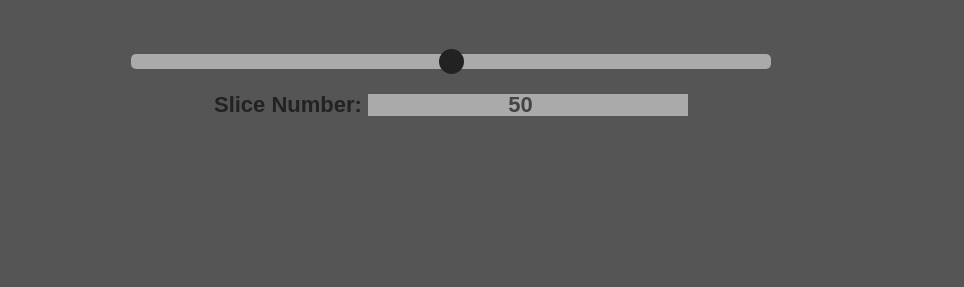
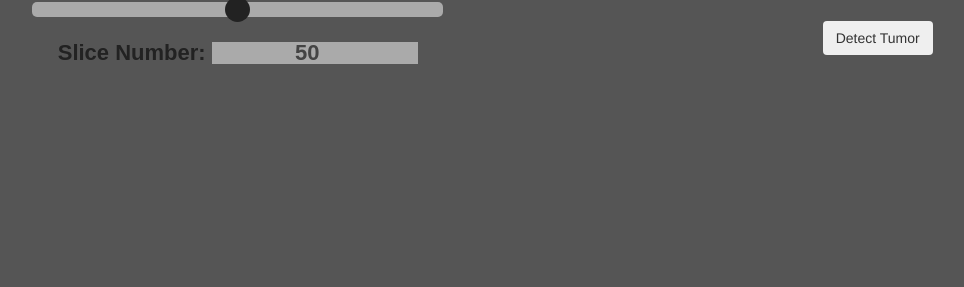
Before and after one commit to danielelisi/mri-python-processing, a Flask app: template server/templates/index.html in a window 1280 px wide. Shown: the part 513-800 px from the top of the page, without its empty margins (189-1153 px from the left). Run offline with Flask 2, Linux system fonts and the light colour scheme; the template is opened without the code that fills it: most values are stand-ins (such as "Sample title", 1, 10 or a date in 2020); some libraries are stand-ins or nearby versions.

Commit message:
Updating local repo

```diff
--- a/server/static/css/index.css
+++ b/server/static/css/index.css
@@ -3,16 +3,16 @@ body {
     margin: 0;
     justify-content: center;
     align-content: center;
+    min-height: 600px;
+    min-width: 700px;
 }
 
 #display {
-    width: 100vw;
     height: 100vh;
     background-color: #555;
 }
 
 #img_display {
-    width: 100%;
     background-color: #555;
     text-align: center;
 }
@@ -22,10 +22,6 @@ body {
     width: 50vh;
     display: inline-block;
     margin-top: 40px;
-    background-image: url("../../brain_img.jpg");
-    background-size: contain;
-    background-repeat: no-repeat;
-    background-position: center;
 }
 
 #canvas1 {
@@ -82,16 +78,15 @@ body {
     color: #222;
 }
 
-.dropdown-menu {
-    background: #EEE !important;
+#options .row {
+    padding-top: 20px;
+    text-align: center;
 }
 
-.dropdown-toggle {
-    cursor: pointer;
-}
-
-#fdropdown {
-    padding-left: 20px;
+#options label {
+    font-size: 45px;
+    text-align: center;
+    color: #CCC;
 }
 
 .container {
@@ -165,3 +160,8 @@ body {
 .input:hover {
     background-color: #CCC;
 }
+
+#detect {
+    text-align: center;
+    margin-top: 50px;
+}
--- a/server/templates/index.html
+++ b/server/templates/index.html
@@ -12,66 +12,61 @@
     </head>
 
     <body>
-        <div id="display">
-            <nav class="navbar navbar-inverse">
         <div class="container-fluid">
-                    <ul class="nav navbar-nav">
-                        <li class="dropdown"><a class="dropdown-toggle" data-toggle="dropdown">File <span class="caret"></span></a>
-                            <ul class="dropdown-menu" id="fdropdown">
-                                <a id="open" class="container" href="/">Open</a>
-                                <a class="container">AI</a>
-                            </ul>
-                        </li>
-                        <li class="dropdown"><a class="dropdown-toggle" data-toggle="dropdown">Filters <span class="caret"></span></a>
-                            <ul class="dropdown-menu">
-                                <form>
-                                    <label class="container">Normalized
-                                        <input type="radio" name="angle" value="front" class="radio" checked="checked" onclick="normalize();">
-                                        <span class="checkmark"></span>
-                                    </label>
-                                    <label class="container">Median Filter
-                                        <input type="radio" name="angle" value="front" class="radio" onclick="median();">
-                                        <span class="checkmark"></span>
-                                    </label>
-                                    <label class="container">Bilateral Filtered
-                                        <input type="radio" name="angle" value="front" class="radio" onclick="bilateral_filter();">
-                                        <span class="checkmark"></span>
-                                    </label>
-                                    <label class="container">Watershed
-                                        <input type="radio" name="angle" value="front" class="radio" onclick="watershed();">
-                                        <span class="checkmark"></span>
-                                    </label>
-                                </form>
-                            </ul>
-                        </li>
-                        <li class="dropdown"><a class="dropdown-toggle" data-toggle="dropdown">Slice Area <span class="caret"></span></a>
-                            <ul class="dropdown-menu">
-                                <label class="container">Top
-                                    <input type="radio" name="angle" checked="checked" value="top" id="top" onclick="changeTop();" class="radio">
-                                    <span class="checkmark"></span>
-                                </label>
-                                <label class="container">Side
-                                    <input type="radio" name="angle" value="side" id="side" onclick="changeSide();" class="radio">
-                                    <span class="checkmark"></span>
-                                </label>
-                                <label class="container">Front
-                                    <input type="radio" name="angle" value="front" id="front" onclick="changeFront();" class="radio">
-                                    <span class="checkmark"></span>
-                                </label>
-                            </ul>
-                        </li>
-                    </ul>
-                </div>
-            </nav>
-            <div id="img_display">
+            <div id="display" class="row">
+                <div id="img_display" class="container-fluid col-xl-8 col-lg-8 col-md-8 col-sm-12">
+                    <div id="dropdown">Thing</div>
+
                     <div id="img">
                          <canvas id="canvas1"></canvas>
                     </div>
+
                     <div id="a">
                         <input type="range" class="slider" id="myRange">
+
                         <label id="sn">Slice Number:
                             <input type="number" name="slice_num" placeholder="Slice Number" class="input" id="num" min="0"><br>
                         </label>
+                    </div>
+                </div>
+
+
+                <div id="options" class="container-fluid col-xl-4 col-lg-4 col-md-4 col-sm-12">
+                    <div class="row">
+                        <label class="col-xl-12 col-lg-12 col-md-12 col-sm-12 row">Views</label>
+
+                        <div class="btn-group col-xl-12 col-lg-12 col-md-12 col-sm-12 row" role="group">
+                            <button type="button" class="col-xl-4 col-lg-4 col-md-4 btn btn-light">Axial</button>
+                            <button type="button" class="col-xl-4 col-lg-4 col-md-4 btn btn-light">Sagittal</button>
+                            <button type="button" class="col-xl-4 col-lg-4 col-md-4 btn btn-light">Coronal</button>
+                        </div>
+                    </div>
+
+                    <div class="row">
+                        <label class="col-xl-12 col-lg-12 col-md-12 col-sm-12 container-fluid">Pre-Processing</label>
+
+                        <div class="btn-group col-xl-12 col-lg-12 col-md-12 col-sm-12 row" role="group">
+                            <button type="button" class="col-xl-4 col-lg-4 col-md-4 btn btn-light">Skull Stripping</button>
+                            <button type="button" class="col-xl-4 col-lg-4 col-md-4 btn btn-light">Isolate Brain</button>
+                            <button type="button" class="col-xl-4 col-lg-4 col-md-4 btn btn-light">Bilateral Filter</button>
+                        </div>
+
+                        <div class="btn-group col-xl-12 col-lg-12 col-md-12 col-sm-12 row" role="group">
+                            <button type="button" class="col-xl-4 col-lg-4 col-md-4 btn btn-light">Bilateral Filter</button>
+                            <button type="button" class="col-xl-4 col-lg-4 col-md-4 btn btn-light">Histogram EQ</button>
+                            <button type="button" class="col-xl-4 col-lg-4 col-md-4 btn btn-light">Reset</button>
+                        </div>
+                    </div>
+
+                    <div class="row">
+                        <label class="col-xl-12 col-lg-12 col-md-12 col-sm-12">Segmentation</label>
+
+                        <button class="btn btn-light" role="group">Apply Watershed</button>
+                    </div>
+
+                    <div id="detect">
+                        <button class="btn btn-light">Detect Tumor</button>
+                    </div>
                 </div>
             </div>
         </div>
--- a/server/templates/landing.html
+++ b/server/templates/landing.html
@@ -15,7 +15,7 @@
                     <div class="file-select">
                         <div class="file-select-button" id="fileName">Choose File</div>
                         <div class="file-select-name" id="noFile">No file chosen...</div>
-                        <input type="file" accept=".mha" name="chooseFile" id="chooseFile">
+                        <input type="file" accept=".mha" name="chooseFile" id="chooseFile" multiple>
                     </div>
                 </div>
                 <input id="submit" type="submit" value="Load">
```
Lines whose indentation alone changed are shown as unchanged.
